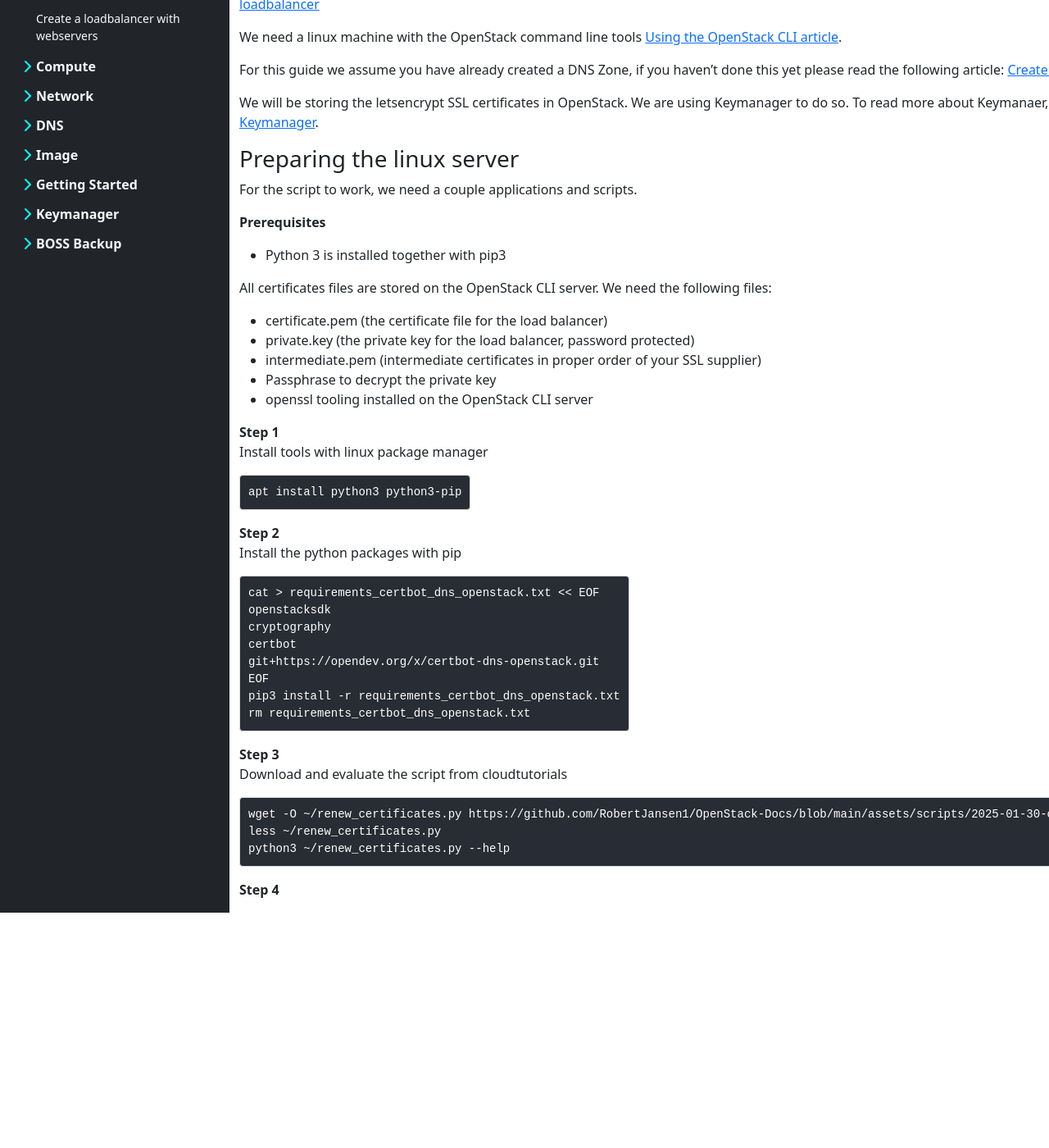
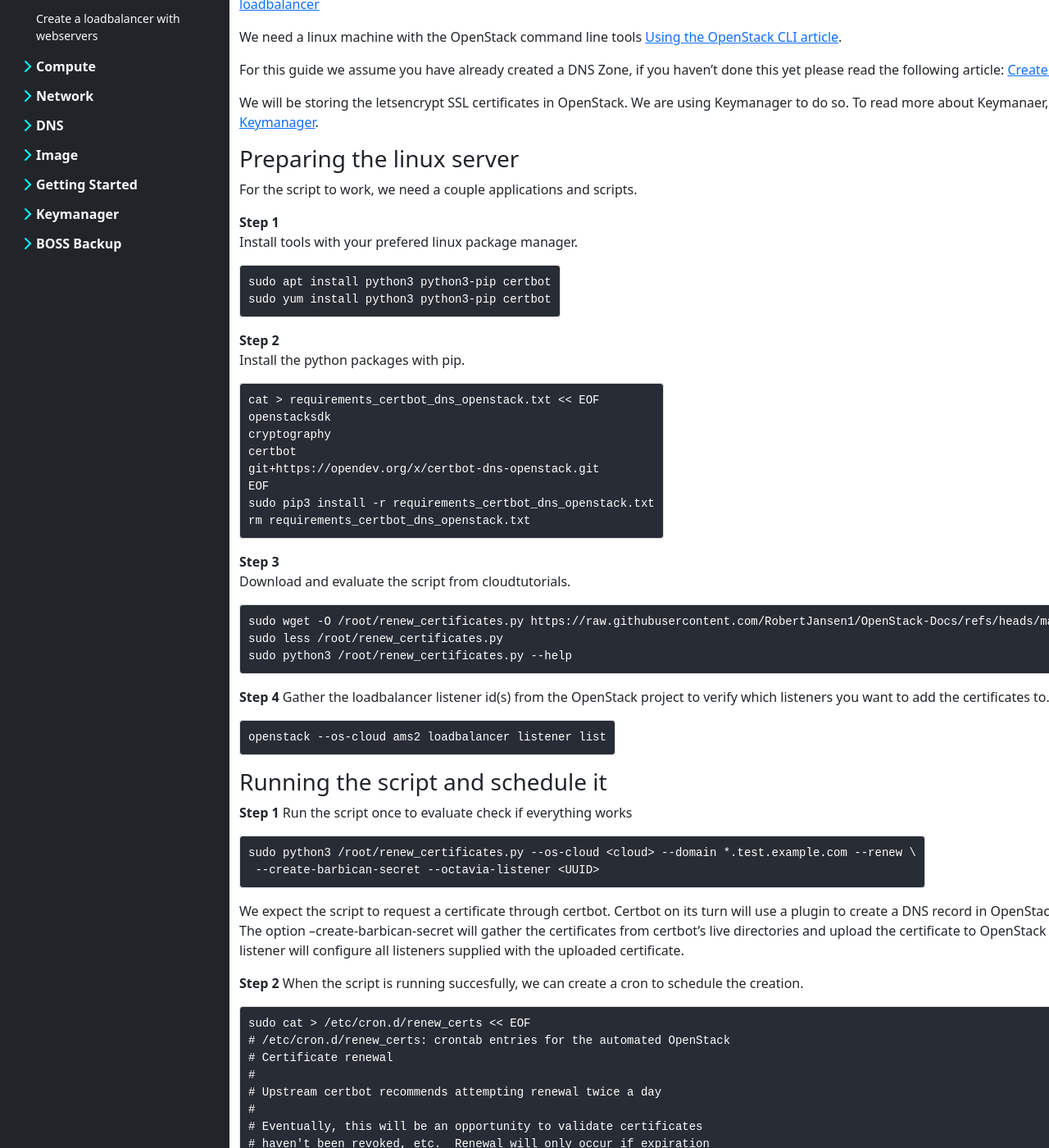
Before and after one commit to bkranendonk/OpenStack-Docs, a Jekyll site: the page built from _posts/loadbalancers/2025-01-30-create-certbot-ssl-loadbalancer.md, in a window 1280 px wide and 1400 px high, scrolled down 294 px. Shown: the whole window at 82% size. Built offline with Jekyll 4.4.1, drawn with Linux system fonts in a browser that asks for light colours; before the commit the page ends 1407 px from its top, so only the background shows below that; some of the changed text lies outside the part shown.

Commit message:
initial release

````diff
--- a/_posts/loadbalancers/2025-01-30-create-certbot-ssl-loadbalancer.md
+++ b/_posts/loadbalancers/2025-01-30-create-certbot-ssl-loadbalancer.md
@@ -32,24 +32,16 @@ Keymanager to do so. To read more about Keymanaer, refer to the article
 
 For the script to work, we need a couple applications and scripts.
 
-**Prerequisites**
- - Python 3 is installed together with pip3
-
- All certificates files are stored on the OpenStack CLI server. We need the following files:
-   - certificate.pem (the certificate file for the load balancer)
-   - private.key (the private key for the load balancer, password protected)
-   - intermediate.pem (intermediate certificates in proper order of your SSL supplier)
- - Passphrase to decrypt the private key
- - openssl tooling installed on the OpenStack CLI server
 
 
 **Step 1**
-Install tools with linux package manager
+Install tools with your prefered linux package manager.
 ```bash
-apt install python3 python3-pip
+sudo apt install python3 python3-pip certbot
+sudo yum install python3 python3-pip certbot
 ```
 **Step 2**
-Install the python packages with pip
+Install the python packages with pip.
 ```bash
 cat > requirements_certbot_dns_openstack.txt << EOF
 openstacksdk
@@ -57,16 +49,57 @@ cryptography
 certbot
 git+https://opendev.org/x/certbot-dns-openstack.git
 EOF
-pip3 install -r requirements_certbot_dns_openstack.txt
+sudo pip3 install -r requirements_certbot_dns_openstack.txt
 rm requirements_certbot_dns_openstack.txt
 ```
 
 **Step 3**
-Download and evaluate the script from cloudtutorials
+Download and evaluate the script from cloudtutorials.
 ```bash
-wget -O ~/renew_certificates.py https://github.com/RobertJansen1/OpenStack-Docs/blob/main/assets/scripts/2025-01-30-create-certbot-ssl-loadbalancer/renew_certificates.py
-less ~/renew_certificates.py
-python3 ~/renew_certificates.py --help
+sudo wget -O /root/renew_certificates.py https://raw.githubusercontent.com/RobertJansen1/OpenStack-Docs/refs/heads/main/assets/scripts/2025-01-30-create-certbot-ssl-loadbalancer/renew_certificates.py
+sudo less /root/renew_certificates.py
+sudo python3 /root/renew_certificates.py --help
 ```
 
 **Step 4**
+Gather the loadbalancer listener id(s) from the OpenStack project to verify which listeners
+you want to add the certificates to.
+```bash
+openstack --os-cloud ams2 loadbalancer listener list
+```
+
+### Running the script and schedule it
+
+**Step 1**
+Run the script once to evaluate check if everything works
+```bash
+sudo python3 /root/renew_certificates.py --os-cloud <cloud> --domain *.test.example.com --renew \
+ --create-barbican-secret --octavia-listener <UUID>
+```
+We expect the script to request a certificate through certbot. Certbot on its turn will use a
+plugin to create a DNS record in OpenStack Designate to validate the domain.
+The option --create-barbican-secret will gather the certificates from certbot's live directories
+and upload the certificate to OpenStack Barbican.
+The option --octavia-listener <UUID> will configure all listeners supplied with the uploaded
+certificate.
+
+**Step 2**
+When the script is running succesfully, we can create a cron to schedule the creation.
+```bash
+sudo cat > /etc/cron.d/renew_certs << EOF
+# /etc/cron.d/renew_certs: crontab entries for the automated OpenStack
+# Certificate renewal
+#
+# Upstream certbot recommends attempting renewal twice a day
+#
+# Eventually, this will be an opportunity to validate certificates
+# haven't been revoked, etc.  Renewal will only occur if expiration
+# is within 30 days.
+
+SHELL=/bin/sh
+PATH=/usr/local/sbin:/usr/local/bin:/sbin:/bin:/usr/sbin:/usr/bin
+
+0 */12 * * * root test -x /usr/bin/certbot && perl -e 'sleep int(rand(43200))' && python3 /root/renew_certificates.py --os-cloud <cloud> --domain *.test.example.com --renew  --create-barbican-secret --octavia-listener <UUID> >> /var/log/renew_cert.log 2>&1
+
+EOF
+```
````
